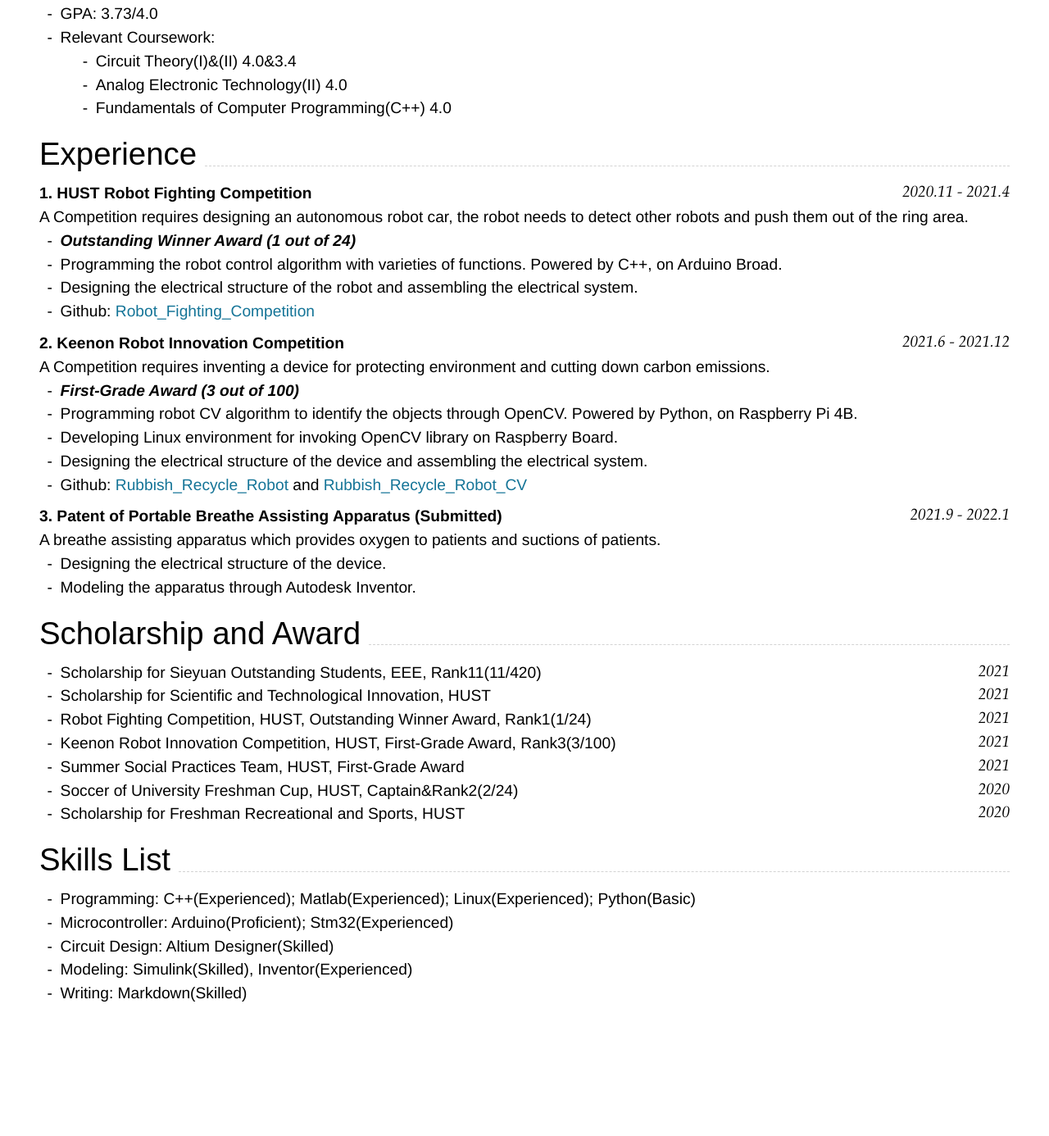
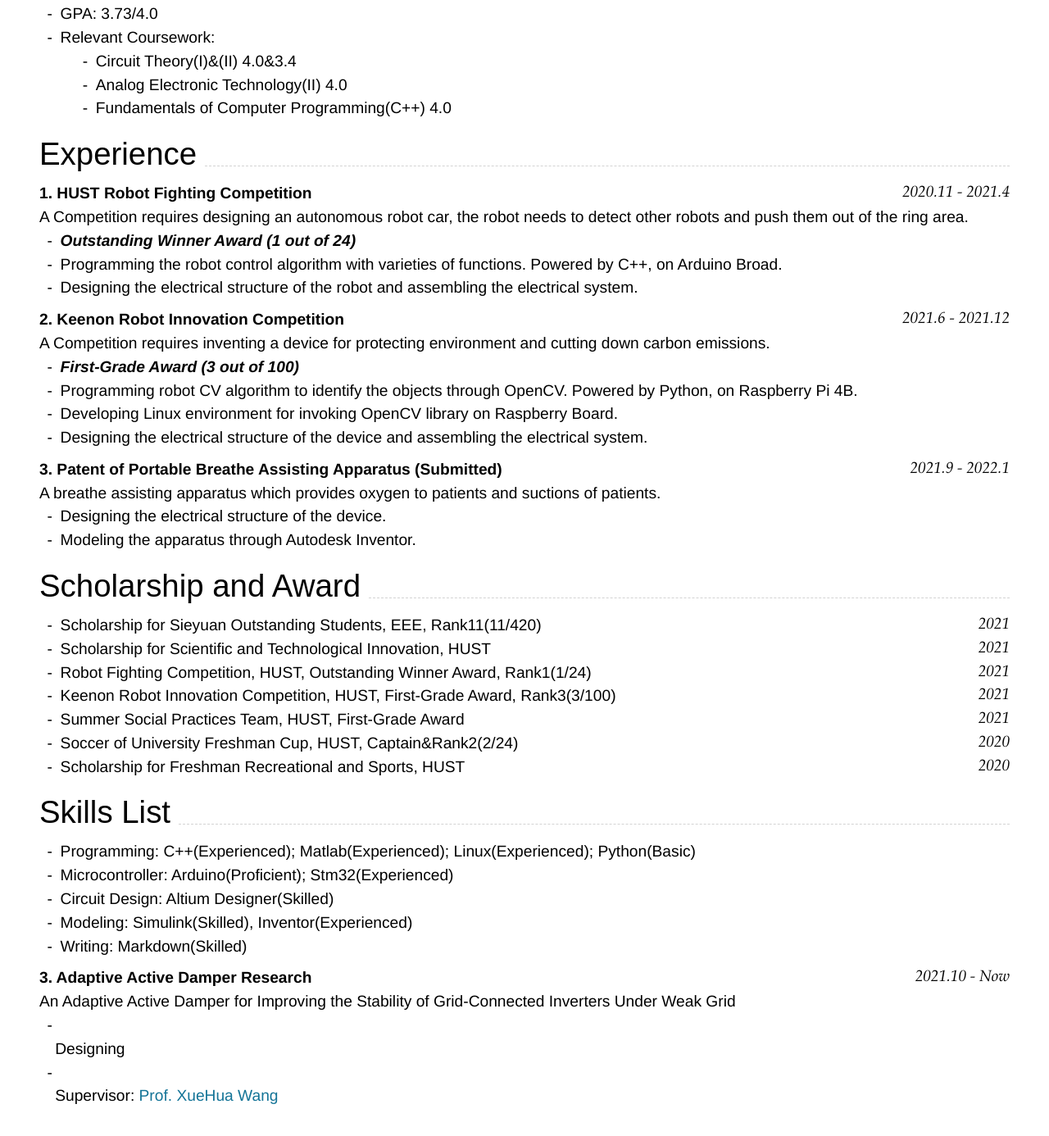
Before and after one commit to NicholasYe/NicholasYe_CV, a Jekyll site: the page built from index.md, in a window 1280 px wide and 1400 px high, scrolled down 373 px. Shown: the top 1386 px of the window at 82% size. Built offline with Jekyll 4.4.1, drawn with Linux system fonts in a browser that asks for light colours; nearby versions of some CDN libraries; before the commit the page ends 1648 px from its top, so only the background shows below that.

Commit message:
Update index.md

```diff
--- a/index.md
+++ b/index.md
@@ -45,7 +45,6 @@ A Competition requires designing an autonomous robot car, the robot needs to det
 - _**Outstanding Winner Award (1 out of 24)**_<br>
 - Programming the robot control algorithm with varieties of functions. Powered by C++, on Arduino Broad.
 - Designing the electrical structure of the robot and assembling the electrical system.
-- Github: [Robot_Fighting_Competition](https://github.com/NicholasYe/Robot_Fighting_Competition)
 
 ### **2. Keenon Robot Innovation Competition** `2021.6 - 2021.12`
 A Competition requires inventing a device for protecting environment and cutting down carbon emissions.
@@ -54,7 +53,6 @@ A Competition requires inventing a device for protecting environment and cutting
 - Programming robot CV algorithm to identify the objects through OpenCV. Powered by Python, on Raspberry Pi 4B.
 - Developing Linux environment for invoking OpenCV library on Raspberry Board.
 - Designing the electrical structure of the device and assembling the electrical system.
-- Github: [Rubbish_Recycle_Robot](https://github.com/NicholasYe/Rubbish_Recycle_Robot) and [Rubbish_Recycle_Robot_CV](https://github.com/NicholasYe/Rubbish_Recycle_Robot_CV)
 
 ### **3. Patent of Portable Breathe Assisting Apparatus (Submitted)** `2021.9 - 2022.1`
 A breathe assisting apparatus which provides oxygen to patients and suctions of patients.
@@ -92,4 +90,11 @@ A breathe assisting apparatus which provides oxygen to patients and suctions of
 
 <!-- ### Footer
 
-Last updated: 2022.2.6 -->
+Last updated: 2022.2.3 -->
+
+
+### **3. Adaptive Active Damper Research** `2021.10 - Now`
+An Adaptive Active Damper for Improving the Stability of Grid-Connected Inverters Under Weak Grid
+- Designing
+
+- Supervisor: [Prof. XueHua Wang](http://faculty.hust.edu.cn/wangxuehua/zh_CN/index.htm)
```
